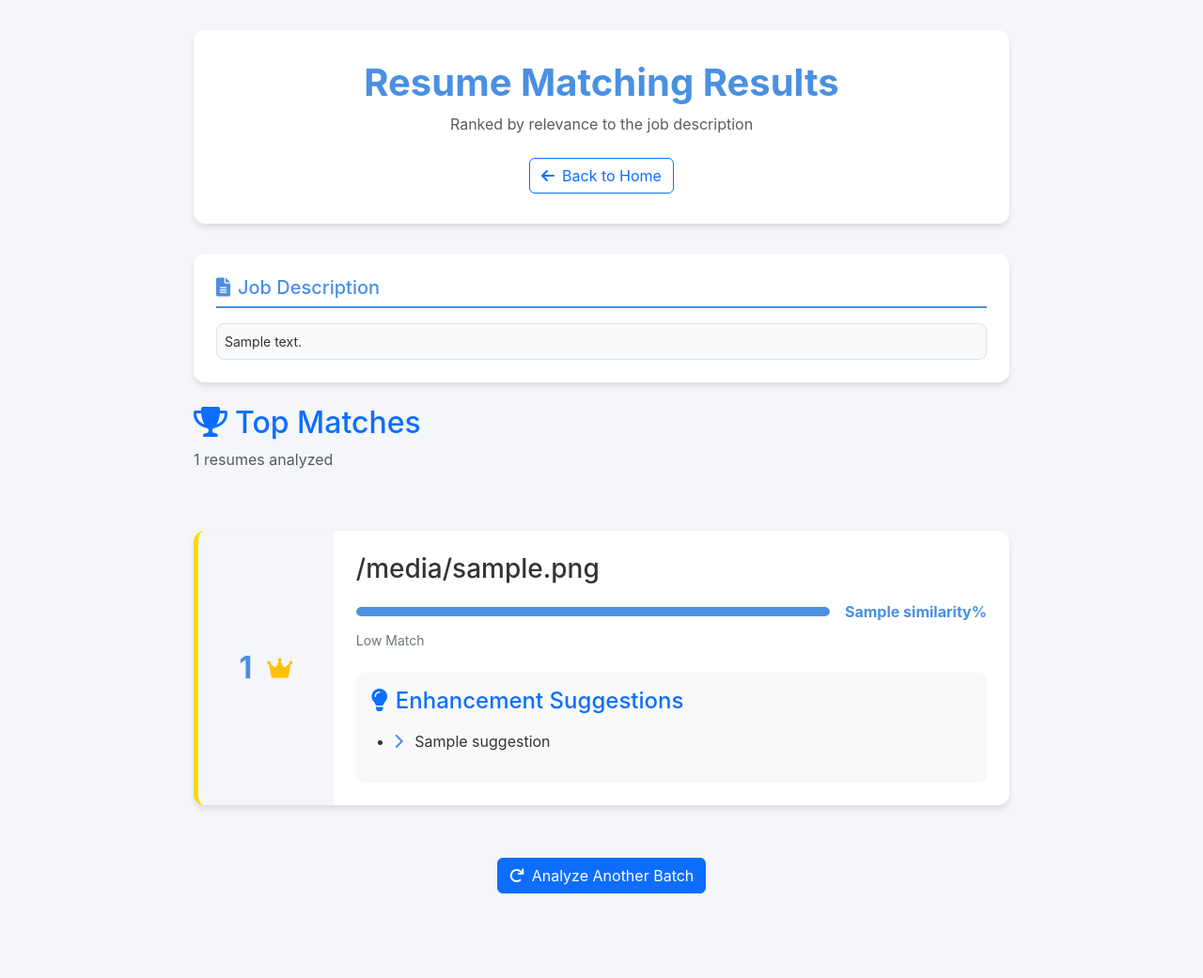
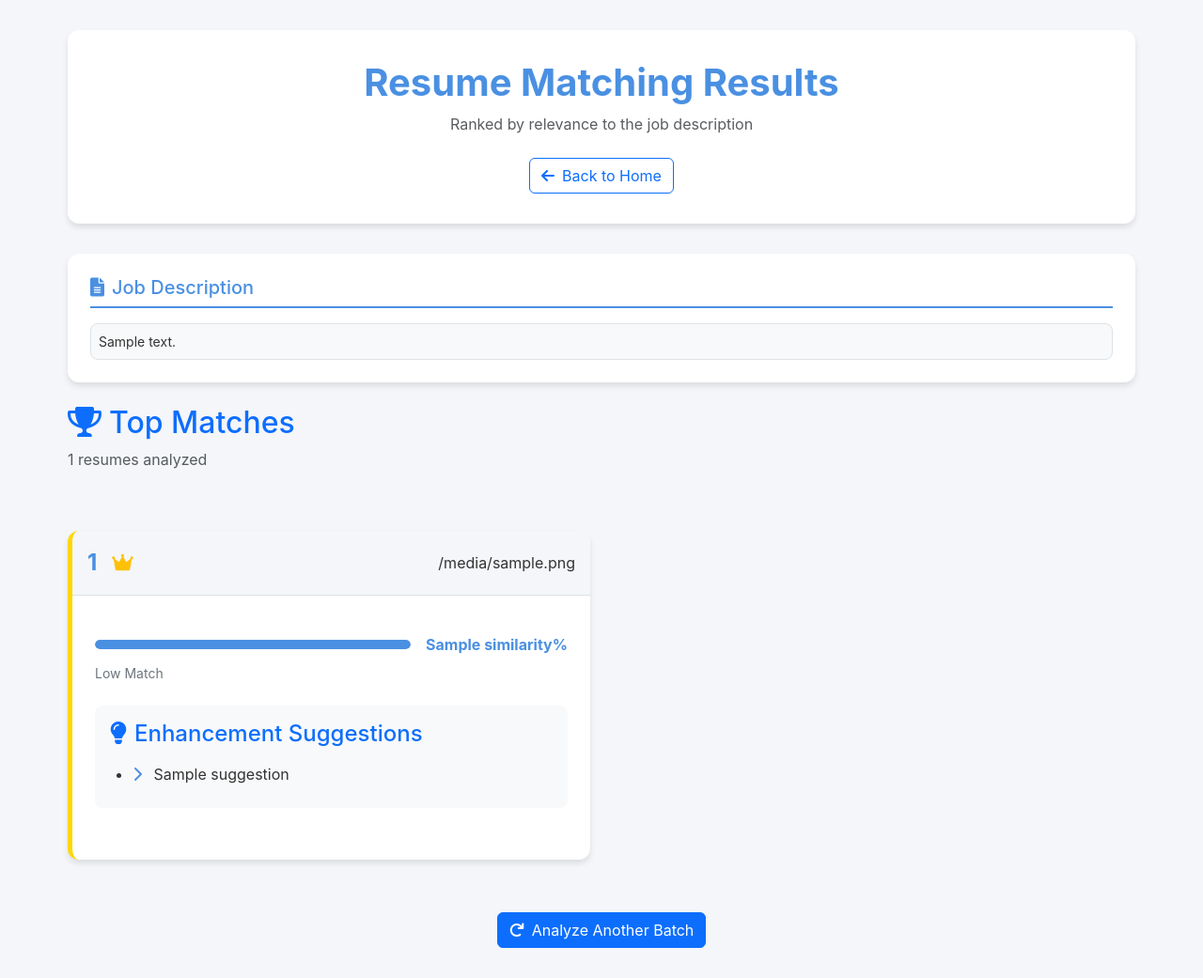
Before and after one commit to Agam7777/Resume-analyzer, a Flask app: template templates/results.html in a window 1280 px wide. Shown: the whole page at 94% size. Before the commit the page ends 951 px from the top, so only its background shows below. Run offline with Flask 3, Linux system fonts and the light colour scheme; the template is opened without the code that fills it: most values are stand-ins (such as "Sample title", 1, 10 or a date in 2020).

Commit message:
Updated UI layout and styling

```diff
--- a/templates/batch_analysis.html
+++ b/templates/batch_analysis.html
@@ -76,7 +76,6 @@
                     <div class="mb-3">
                         <label class="form-label">Upload Resumes:</label>
                         <div id="fileInputsContainer">
-                            <!-- File inputs will be added here dynamically -->
                         </div>
                         <button type="button" id="addAnotherBtn" class="btn btn-outline-secondary add-another-btn">
                             <i class="fas fa-plus"></i> Add Another File
--- a/templates/results.html
+++ b/templates/results.html
@@ -22,8 +22,8 @@
         }
 
         .container {
-            max-width: 900px;
-            padding: 2rem 1rem;
+            max-width: 1200px;
+            padding: 2rem;
         }
 
         .header-section {
@@ -81,6 +81,7 @@
 
         .ranked-results {
             display: grid;
+            grid-template-columns: repeat(auto-fill, minmax(450px, 1fr));
             gap: 1.5rem;
         }
 
@@ -88,13 +89,17 @@
             background-color: white;
             border-radius: 12px;
             box-shadow: 0 4px 6px rgba(0, 0, 0, 0.1);
-            overflow: hidden;
             transition: transform 0.3s ease;
             border-left: 5px solid transparent;
+            display: flex;
+            flex-direction: column;
+            height: 350px;
+            overflow: hidden;
         }
 
         .result-card:hover {
             transform: translateY(-5px);
+            box-shadow: 0 6px 12px rgba(0, 0, 0, 0.15);
         }
 
         .result-card[data-rank="1"] { border-left-color: #ffd700; }
@@ -104,26 +109,30 @@
         .rank-badge {
             display: flex;
             align-items: center;
-            justify-content: center;
-            background-color: #f4f6f9;
             padding: 1rem;
             text-align: center;
+            flex-direction: row;
+            justify-content: flex-start;
+            background-color: #f4f6f9;
+            border-bottom: 1px solid #dee2e6;
         }
 
         .rank-badge .rank-number {
-            font-size: 2rem;
+            font-size: 1.5rem;
             font-weight: bold;
             color: var(--primary-color);
             margin-right: 0.5rem;
         }
 
         .rank-icon {
-            font-size: 1.5rem;
+            font-size: 1.25rem;
             margin-left: 0.5rem;
         }
 
         .result-content {
             padding: 1.5rem;
+            overflow-y: auto;
+            flex-grow: 1;
         }
 
         .match-score {
@@ -170,6 +179,7 @@
 
         .suggestions-list {
             padding-left: 1.5rem;
+            margin-bottom: 0;
         }
 
         .suggestions-list li {
@@ -202,22 +212,41 @@
         }
 
         /* Custom scrollbar */
-        .content-box::-webkit-scrollbar {
+        .content-box::-webkit-scrollbar,
+        .result-content::-webkit-scrollbar {
             width: 8px;
         }
 
-        .content-box::-webkit-scrollbar-track {
+        .content-box::-webkit-scrollbar-track,
+        .result-content::-webkit-scrollbar-track {
             background: #f1f1f1;
             border-radius: 4px;
         }
 
-        .content-box::-webkit-scrollbar-thumb {
+        .content-box::-webkit-scrollbar-thumb,
+        .result-content::-webkit-scrollbar-thumb {
             background: #c1c1c1;
             border-radius: 4px;
         }
 
-        .content-box::-webkit-scrollbar-thumb:hover {
+        .content-box::-webkit-scrollbar-thumb:hover,
+        .result-content::-webkit-scrollbar-thumb:hover {
             background: #a8a8a8;
+        }
+
+        @media (max-width: 768px) {
+            .ranked-results {
+                grid-template-columns: 1fr;
+            }
+
+            .container {
+                padding: 1rem;
+            }
+
+            .result-card {
+                height: auto;
+                max-height: 400px;
+            }
         }
     </style>
 </head>
@@ -248,8 +277,7 @@
             <div class="ranked-results">
                 {% for result in results %}
                 <div class="result-card" data-rank="{{ loop.index }}">
-                    <div class="row g-0">
-                        <div class="col-md-2 rank-badge">
+                    <div class="rank-badge">
                         <span class="rank-number">{{ loop.index }}</span>
                         {% if loop.index == 1 %}
                         <i class="fas fa-crown rank-icon text-warning"></i>
@@ -260,11 +288,9 @@
                         {% else %}
                         <i class="fas fa-file-alt rank-icon text-muted"></i>
                         {% endif %}
+                        <span class="ms-auto">{{ result.filename }}</span>
                     </div>
-                        <div class="col-md-10">
                     <div class="result-content">
-                                <div class="result-header">
-                                    <h3 class="mb-3">{{ result.filename }}</h3>
                         <div class="match-score">
                             <div class="progress-container">
                                 <div class="progress-bar">
@@ -284,7 +310,6 @@
                                 {% endif %}
                             </div>
                         </div>
-                                </div>
 
                         <div class="suggestions-container">
                             <h4 class="mb-3 text-primary">
@@ -302,8 +327,6 @@
                             {% else %}
                             <p class="text-muted mb-0">No suggestions available for this resume.</p>
                             {% endif %}
-                                </div>
-                            </div>
                         </div>
                     </div>
                 </div>
```
Also changed, not shown: templates/analyze.html (+19 -0 lines). Lines whose indentation alone changed are shown as unchanged.
